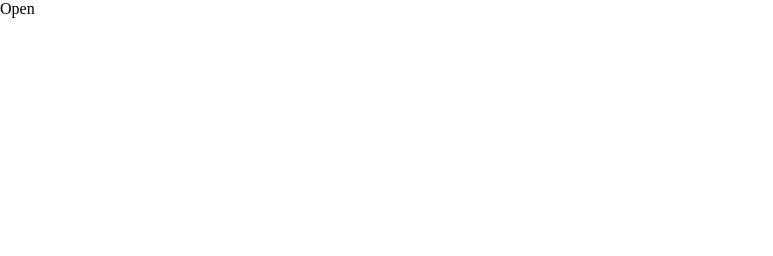
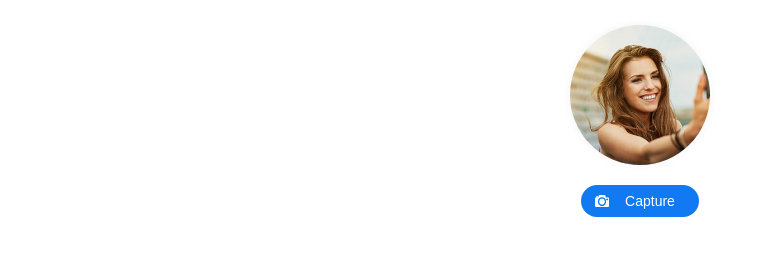
Before and after one commit to wasymshykh/bumblePopup, a plain HTML site: page index.html in a window 1280 px wide. Shown: the whole page, without its empty margins (0-773 px from the left). Drawn offline with nearby package versions, Linux system fonts and the light colour scheme.

Commit message:
V1.01 Fixes

```diff
--- a/css/style.css
+++ b/css/style.css
@@ -1,6 +1,47 @@
 body {
     margin: 0;
     padding: 0;
+}
+
+.capture-contain {
+    width: 100%;
+    display: flex;
+    flex-direction: column;
+    padding: 25px 0;
+    align-items: center;
+}
+
+.capture-img {
+    width: 140px;
+    height: 140px;
+    overflow: hidden;
+    border-radius: 50%;
+    box-shadow: 0 0 10px rgba(0,0,0,0.05);
+    margin-bottom: 20px;
+}
+
+.capture-img img {
+    width: 100%;
+    height: auto;
+}
+
+.capture-contain #openit {
+    font-size: 14px;
+    font-family: 'Montserrat', sans-serif;
+    color: #ffffff;
+    background: #117af3 url(../img/camera-icon.png) no-repeat;
+    background-size: 12%;
+    background-position: 14px center;
+    font-weight: 400;
+    cursor: pointer;
+    padding: 8px 24px 8px 44px;
+    border-radius: 4em;
+    transition: 0.2s all;
+}
+.capture-contain #openit:hover {
+    background: #0f6bd3 url(../img/camera-icon.png) no-repeat;
+    background-size: 15%;
+    background-position: 12px center;
 }
 
 .beforeTransition {
--- a/index.html
+++ b/index.html
@@ -19,9 +19,15 @@
 <body>
 
 
-    <div id="openit">
-        Open
+
+    <div class="capture-contain">
+        <div class="capture-img">
+            <img src="img/sample-img-1.jpg">
+        </div>
+        <div id="openit">Capture</div>
     </div>
+
+
     <div class="beforeTransition">
         <div class="transition-box">
             <div class="transition-item"></div>
```
Also changed, not shown: img/camera-icon.png (added).
